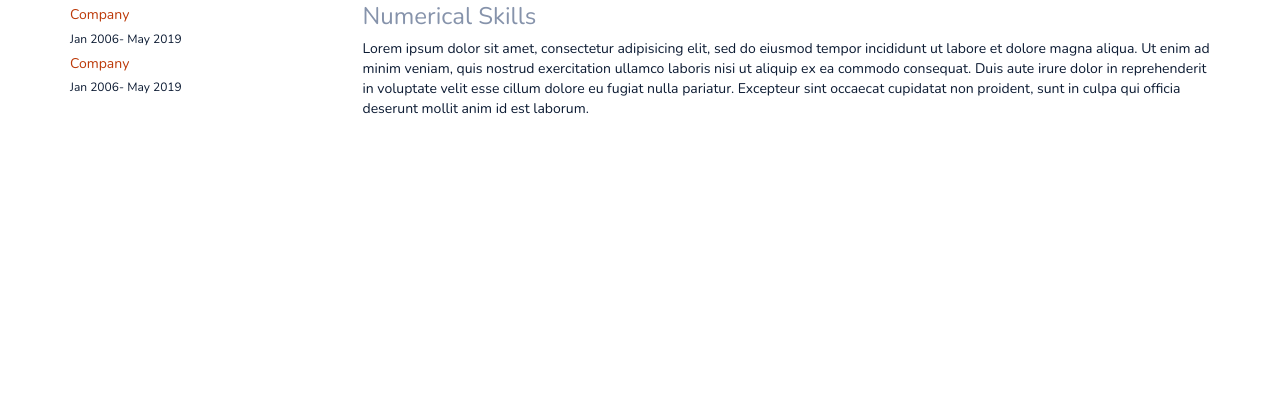
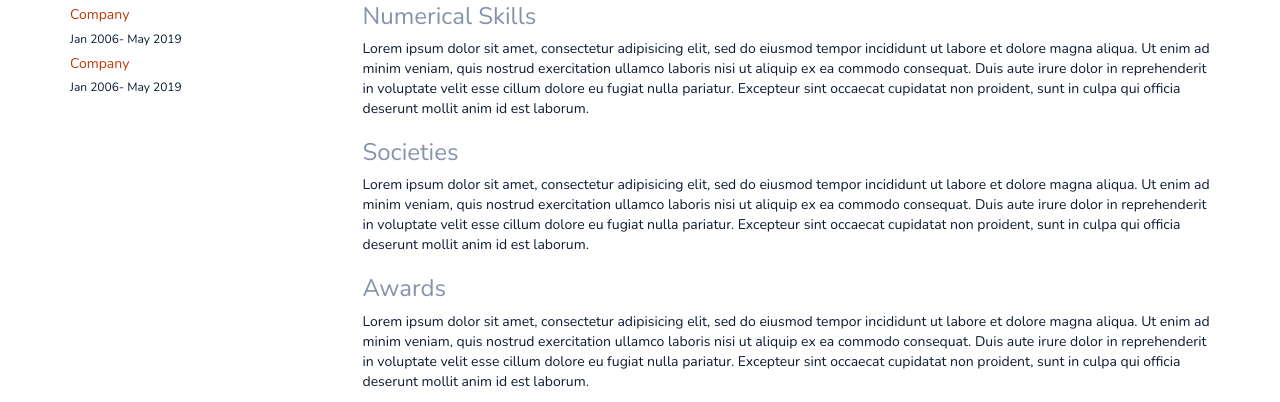
Before and after one commit to shakerah/bootstrap-example, a plain HTML site: page index.html in a window 1280 px wide. Shown: the part 684-1086 px from the top of the page. Before the commit the page ends 813 px from the top, so only its background shows below. Drawn offline with nearby package versions, Linux system fonts and the light colour scheme.

Commit message:
more academy experience

```diff
--- a/index.html
+++ b/index.html
@@ -127,7 +127,22 @@
 					cillum dolore eu fugiat nulla pariatur. Excepteur sint occaecat cupidatat non
 					proident, sunt in culpa qui officia deserunt mollit anim id est laborum.</p>
 					</p>
-
+					<h3>Societies</h3>
+					<p>Lorem ipsum dolor sit amet, consectetur adipisicing elit, sed do eiusmod
+					tempor incididunt ut labore et dolore magna aliqua. Ut enim ad minim veniam,
+					quis nostrud exercitation ullamco laboris nisi ut aliquip ex ea commodo
+					consequat. Duis aute irure dolor in reprehenderit in voluptate velit esse
+					cillum dolore eu fugiat nulla pariatur. Excepteur sint occaecat cupidatat non
+					proident, sunt in culpa qui officia deserunt mollit anim id est laborum.</p>
+					</p>
+					<h3>Awards</h3>
+					<p>Lorem ipsum dolor sit amet, consectetur adipisicing elit, sed do eiusmod
+					tempor incididunt ut labore et dolore magna aliqua. Ut enim ad minim veniam,
+					quis nostrud exercitation ullamco laboris nisi ut aliquip ex ea commodo
+					consequat. Duis aute irure dolor in reprehenderit in voluptate velit esse
+					cillum dolore eu fugiat nulla pariatur. Excepteur sint occaecat cupidatat non
+					proident, sunt in culpa qui officia deserunt mollit anim id est laborum.</p>
+					</p>
 
 
 			</div>
```
